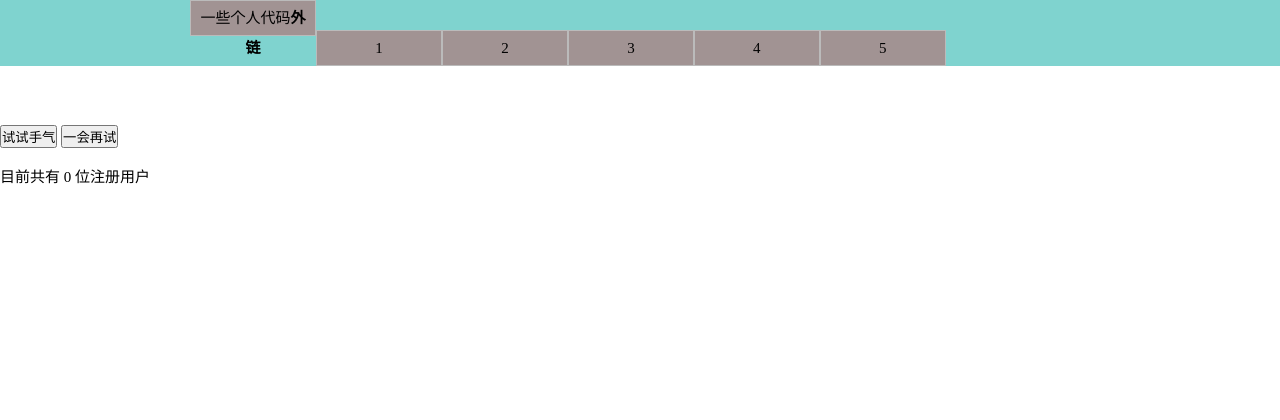
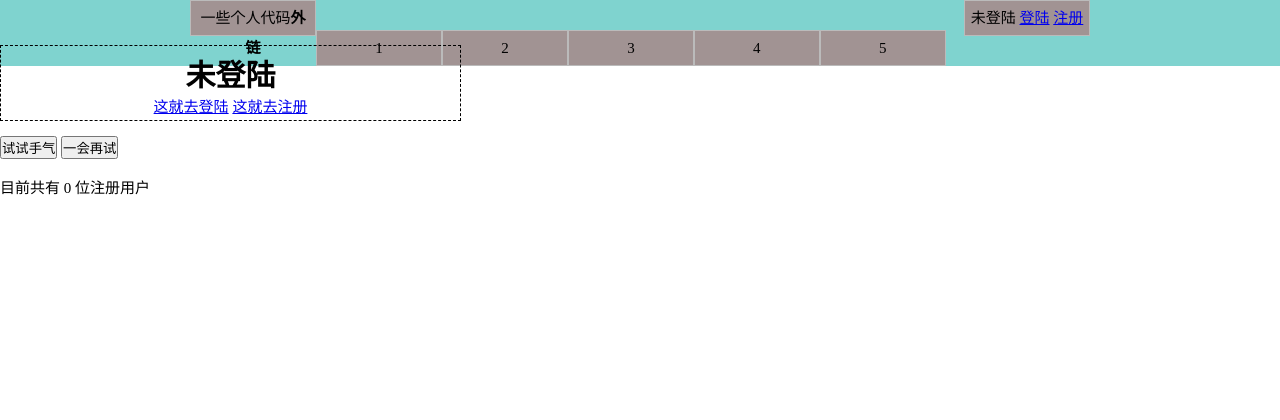
Before and after one commit to ietar/huluobei, a Django app: page / in a window 1280 px wide. Shown: the top 420 px of the page. Run offline with Django 3.2, Linux system fonts and the light colour scheme.

Commit message:
调整首页样式 header右侧用户栏

```diff
--- a/templates/account/index.html
+++ b/templates/account/index.html
@@ -47,6 +47,20 @@
                 <span>1</span><span>2</span><span>3</span><span>4</span>
             </div>
         </div>
+
+        {% if username %}
+            <div style="display:inline-flex;position:absolute;right:0;align-items:center;justify-content: center">
+                <img style="display:inline" alt="头像" src="/media/{{img}}/" onclick="upload()" height=30px>
+                <span style="display:inline;margin:0 0.5rem">{{username}}</span>
+                <span style="display:inline"><a href="/account/logout/">退出</a></span>
+            </div>
+
+
+        {% else %}
+            <div style="display:inline-block;position:absolute;right:0;">
+                <span style="display:inline">未登陆</span> <a style="display:inline" href="/account/login/">登陆</a> <a style="display:inline" href="/account/regist/">注册</a>
+            </div>
+        {% endif %}
     </div>
 </div>
     {% if username %}
@@ -68,9 +82,11 @@
 
 
     {% else %}
-        <h1>未登陆哦</h1>
-        <a href="/account/login/">这就去登陆</a>
-        <a href="/account/regist/">这就去注册</a>
+        <div class="userinfo clearfix">
+            <h1>未登陆</h1>
+            <a href="/account/login/">这就去登陆</a>
+            <a href="/account/regist/">这就去注册</a>
+        </div>
     {% endif %}
 
     <div class="sweets">
```
